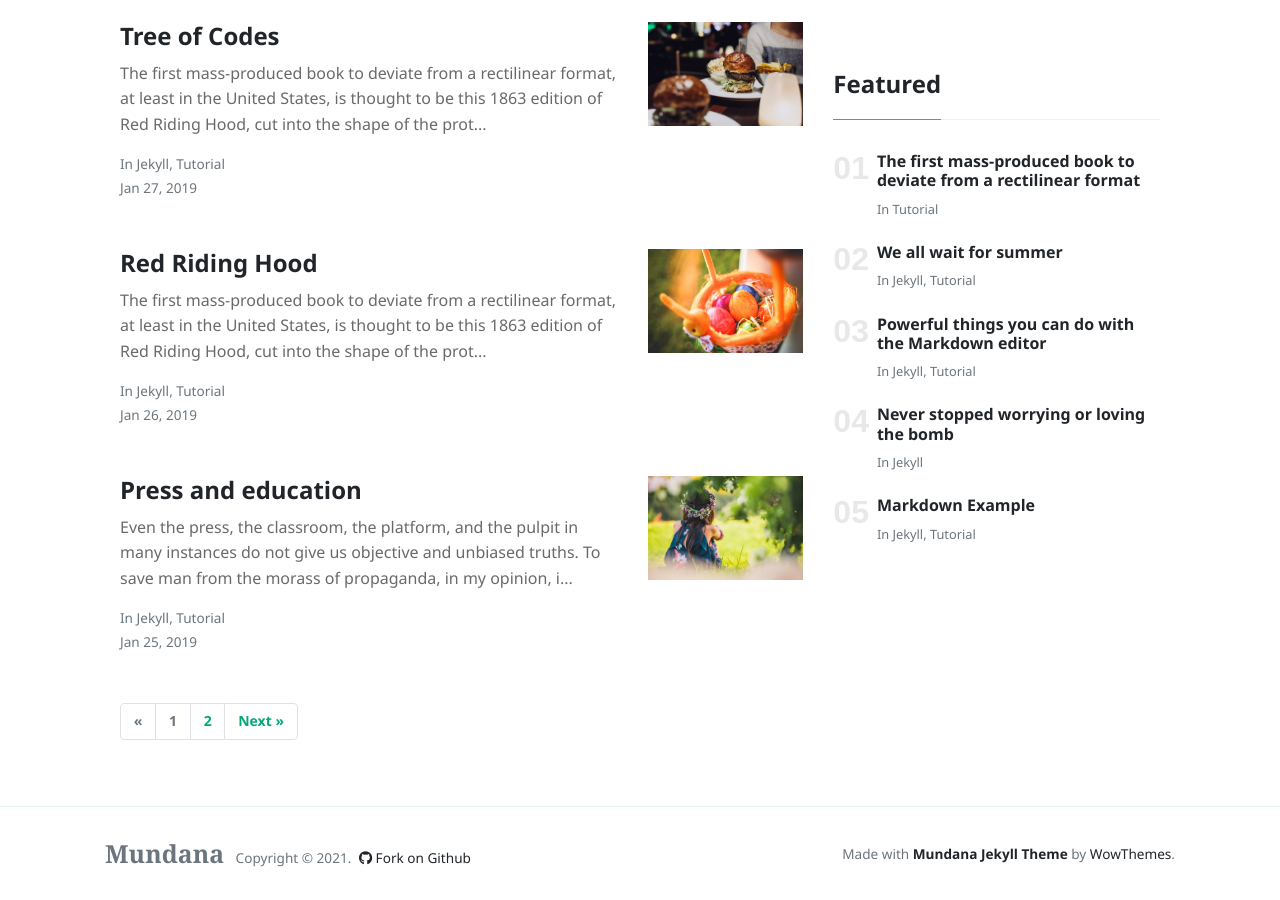
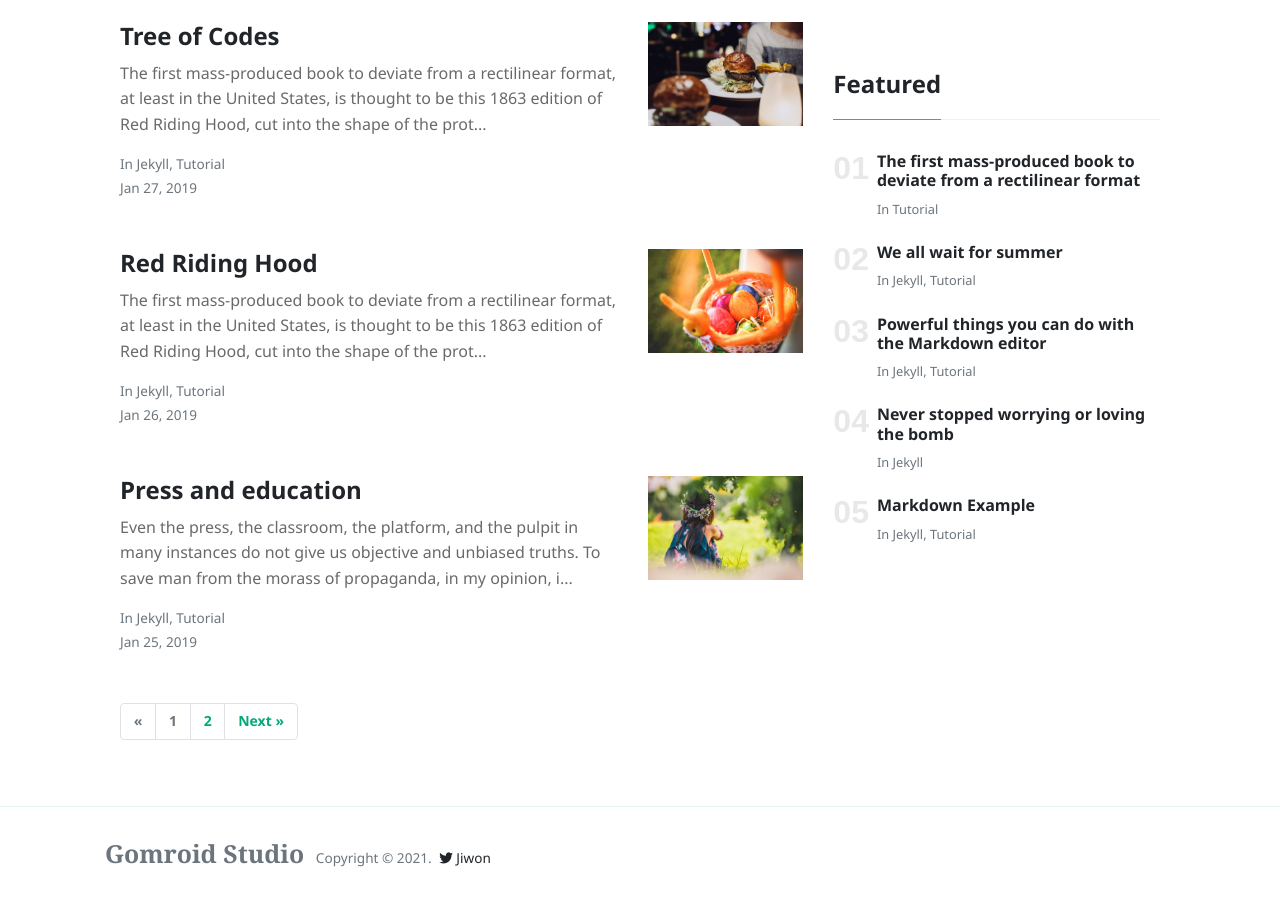
Before and after one commit to jjeewon/jjeewon.github.io, a Jekyll site: the page built from index.html, in a window 1280 px wide and 900 px high, scrolled down 1707 px. Built offline with Jekyll 4.4.1, drawn with Linux system fonts in a browser that asks for light colours; nearby versions of some CDN libraries; the list of posts is cut into pages by our own code.

Commit message:
Twitter Btn 추가

```diff
--- a/_layouts/default.html
+++ b/_layouts/default.html
@@ -77,15 +77,12 @@
         <div class="container">
         <div class="row align-items-center justify-content-between">
             <div>
-                <span class="navbar-brand mr-2 mb-0"><strong>Mundana</strong></span>
+                <span class="navbar-brand mr-2 mb-0"><strong>Gomroid Studio</strong></span>
                 <span>Copyright © <script>document.write(new Date().getFullYear())</script>.</span>
 
-                <!--  Github Repo Star Btn-->
-                <a class="text-dark ml-1" target="_blank" href="https://github.com/wowthemesnet/mundana-theme-jekyll"><i class="fab fa-github"></i> Fork on Github</a>
+                <!--  Twitter Btn-->
+                <a class="text-dark ml-1" target="_blank" href="https://github.com/wowthemesnet/mundana-theme-jekyll"><i class="fab fa-twitter"></i> Jiwon</a>
 
-            </div>
-            <div>
-                Made with <a target="_blank" class="text-dark font-weight-bold" href="https://www.wowthemes.net/mundana-jekyll-theme/"> Mundana Jekyll Theme </a> by <a class="text-dark" target="_blank" href="https://www.wowthemes.net">WowThemes</a>.
             </div>
         </div>
         </div>
```
Also changed, not shown: 1 other file.
